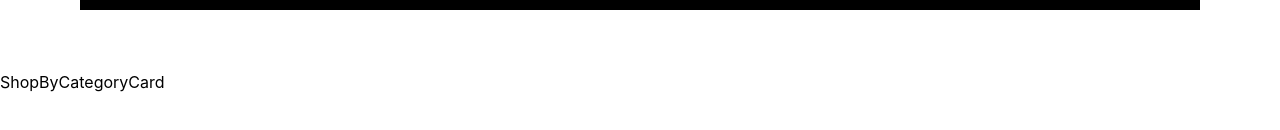
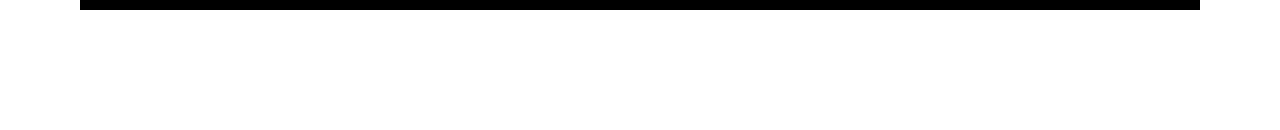
Before and after one commit to shubhcoding01/ecomproject, a React (Create React App) app: page / in a window 1280 px wide. Shown: the part 1165-1295 px from the top of the page. Built offline with nearby package versions, Linux system fonts and the light colour scheme.

Commit message:
Updated Home component to include a new feature

```diff
--- a/src/customer/pages/Home/ShopByCategory/ShopByCategoryCard.tsx
+++ b/src/customer/pages/Home/ShopByCategory/ShopByCategoryCard.tsx
@@ -2,7 +2,10 @@ import React from 'react'
 
 const ShopByCategoryCard = () => {
   return (
-    <div>ShopByCategoryCard</div>
+    <div className='flex gap-3 flex-col justify-center items-center group cursor-pointer'>
+
+
+    </div>
   )
 }
 
```
